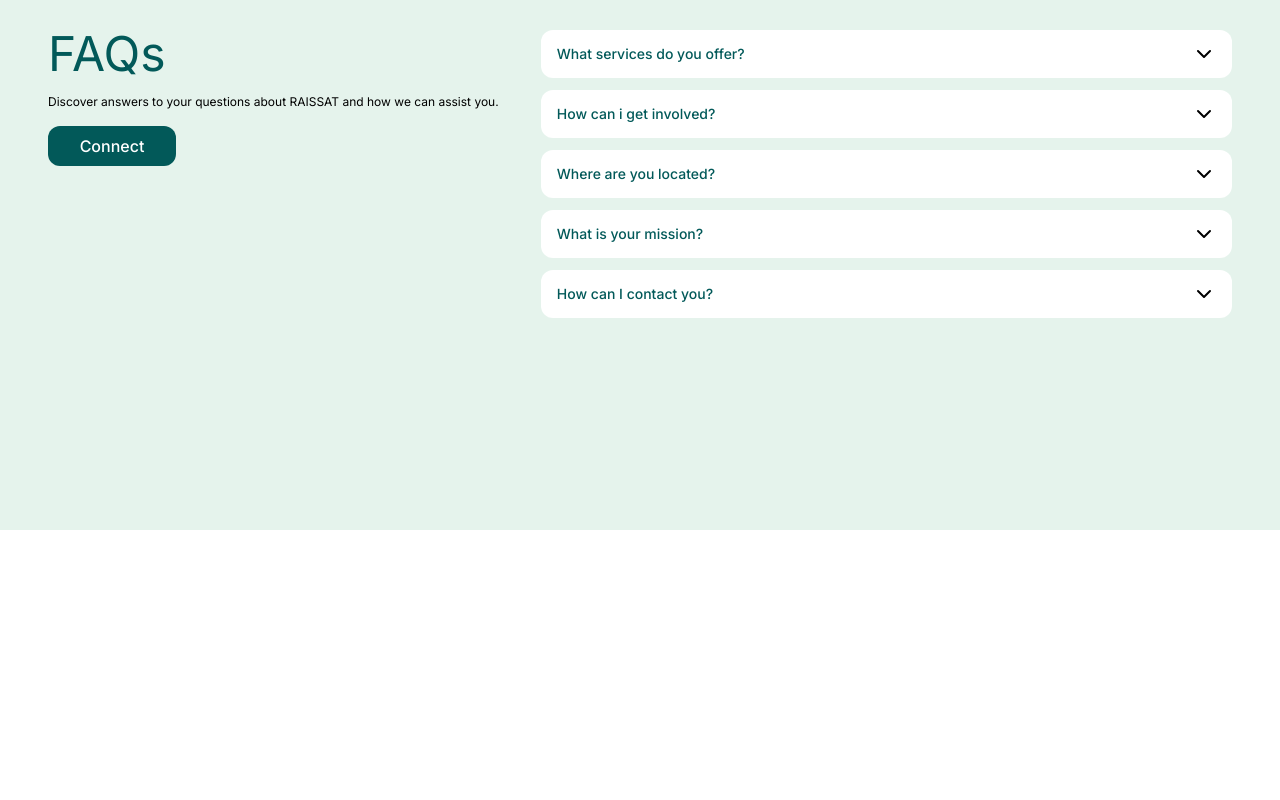
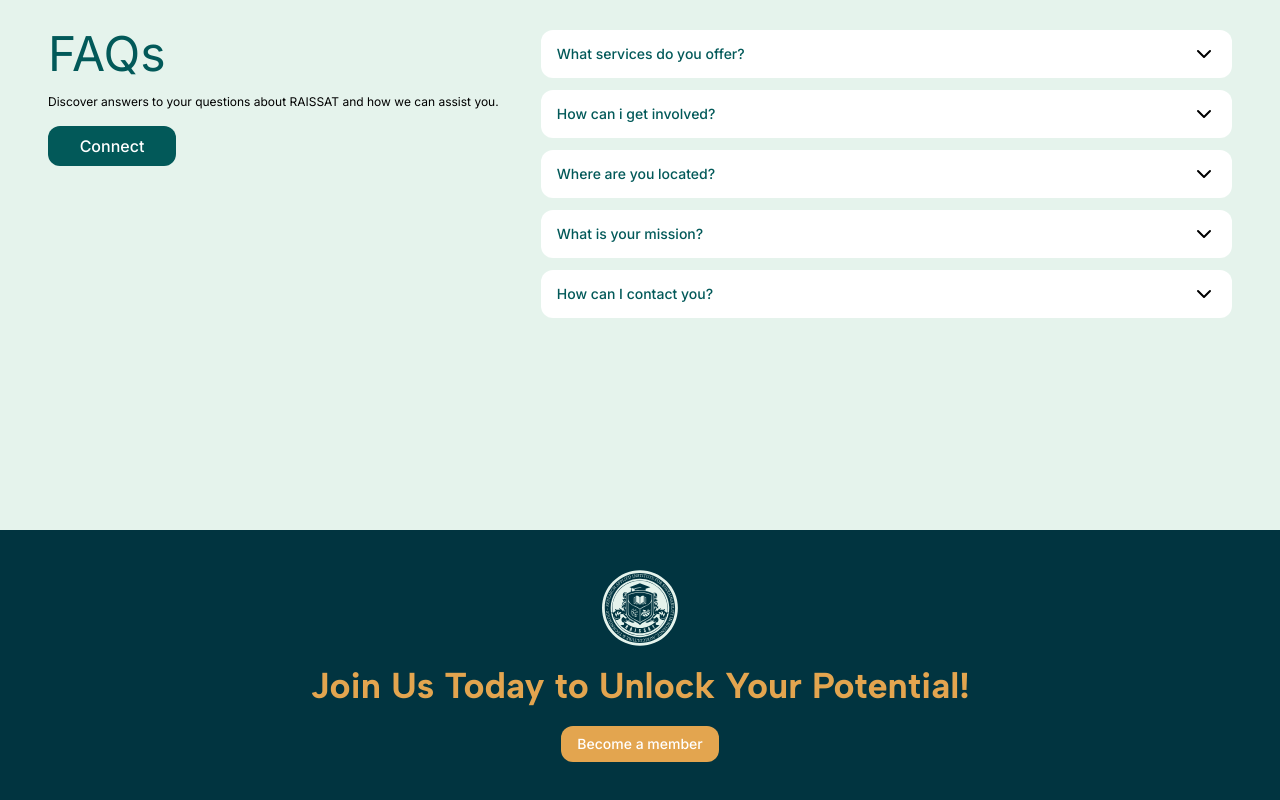
Before and after one commit to Amusah/Raissat, a React (Vite) app: page / in a window 1280 px wide. Shown: the part 1982-2782 px from the top of the page. Before the commit the page ends 2512 px from the top, so only its background shows below. Built offline with nearby package versions, Linux system fonts and the light colour scheme.

Commit message:
CTA Section complete

```diff
--- /dev/null
+++ b/src/Components/CTA.jsx
@@ -0,0 +1,18 @@
+import React from 'react'
+import { whiteLogo } from '../assets/assets'
+
+const CTA = () => {
+  return (
+    <section className='bg-rich-black'>
+      <div className='p-10 flex flex-col justify-center items-center gap-5'>
+        <img className='size-19' src={whiteLogo} alt="Brand-logo" />
+        <h1 className="h1 text-indian-yellow">
+          Join Us Today to Unlock Your Potential!
+        </h1>
+        <button className="btn text-xs md:text-sm bg-indian-yellow">Become a member</button>
+      </div>
+    </section>
+  );
+}
+
+export default CTA
--- a/src/Components/FAQS.jsx
+++ b/src/Components/FAQS.jsx
@@ -20,7 +20,7 @@ const FAQS = () => {
           Discover answers to your questions about RAISSAT and how we can assist
           you.
         </p>
-        <button className="btn bg-midnight-green mx-auto sm:mx-0">Connect</button>
+        <button className="btn w-32 bg-midnight-green mx-auto sm:mx-0">Connect</button>
       </div>
       <div className="sm:w-[60%] mx-auto">
         {faqs.map((faq, index) => (
--- a/src/Components/Navbar.jsx
+++ b/src/Components/Navbar.jsx
@@ -69,7 +69,7 @@ const Navbar = () => {
           {/* Education btn */}
           <button
             onClick={handleToggleDropdown}
-            className="btn bg-midnight-green"
+            className="btn w-32 bg-midnight-green"
           >
             Education
           </button>
@@ -83,7 +83,7 @@ const Navbar = () => {
       {/* Education btn */}
       <button
         onClick={handleToggleDropdown}
-        className="btn bg-midnight-green hidden max-[990px]:block max-sm:hidden"
+        className="btn w-32 bg-midnight-green hidden max-[990px]:block max-sm:hidden"
       >
         Education
       </button>
--- a/src/Components/Services.jsx
+++ b/src/Components/Services.jsx
@@ -9,7 +9,7 @@ const Services = () => {
         <h1 className="text-[36px] text-white font-medium font-inter">
           What We Do
         </h1>
-        <h1 className="font-bold text-xl sm:text-2xl md:text-3xl lg:text-4xl font-Albert-sans text-indian-yellow">
+        <h1 className="h1 text-indian-yellow">
           Comprehensive Solutions for <br /> Sustainable Development
         </h1>
         <p className="text-white font-inter">
--- a/src/Pages/Home.jsx
+++ b/src/Pages/Home.jsx
@@ -4,6 +4,7 @@ import Hero from "../Components/Hero";
 import AboutSummary from "../Components/AboutSummary";
 import Services from "../Components/Services";
 import FAQS from "../Components/FAQS";
+import CTA from "../Components/CTA";
 
 const Home = () => {
   return (
@@ -16,6 +17,7 @@ const Home = () => {
         <AboutSummary />
         <Services />
         <FAQS />
+        <CTA />
       </main>
     </>
   );
--- a/src/assets/assets.js
+++ b/src/assets/assets.js
@@ -6,5 +6,16 @@ import hero from "./hero.png";
 import consult from "./consult.svg";
 import management from "./management.svg";
 import research from "./research.svg";
+import whiteLogo from './white-logo-tablet.svg';
 
-export { logo, logoMd, hamburger, close, hero, consult, management, research };
+export {
+  logo,
+  logoMd,
+  hamburger,
+  close,
+  hero,
+  consult,
+  management,
+  research,
+  whiteLogo,
+};
--- a/src/index.css
+++ b/src/index.css
@@ -67,7 +67,7 @@
   }
 
   .btn {
-    @apply rounded-xl text-white w-32 py-2 px-4 cursor-pointer font-medium font-inter;
+    @apply rounded-xl text-white  py-2 px-4 cursor-pointer font-medium font-inter;
   }
 
   .mobile-menu {
@@ -90,9 +90,10 @@
     h2{
       @apply  font-medium text-xl mb-3
     }
-    /* p{
-      @apply text-white font-inter
-    } */
+  }
+
+  .h1{
+    @apply font-bold text-xl sm:text-2xl md:text-3xl lg:text-4xl font-Albert-sans;
   }
 
 }
```
Also changed, not shown: src/assets/white-logo-tablet.svg (added).
